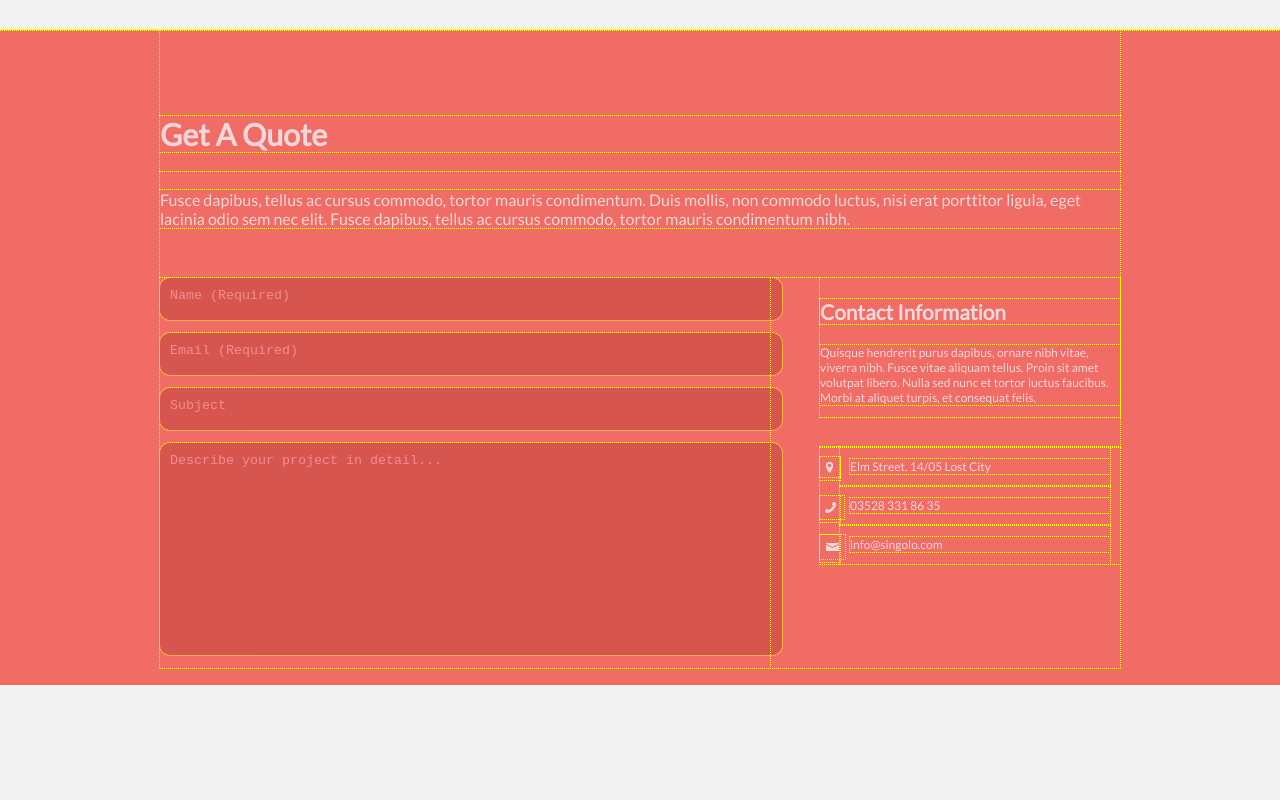
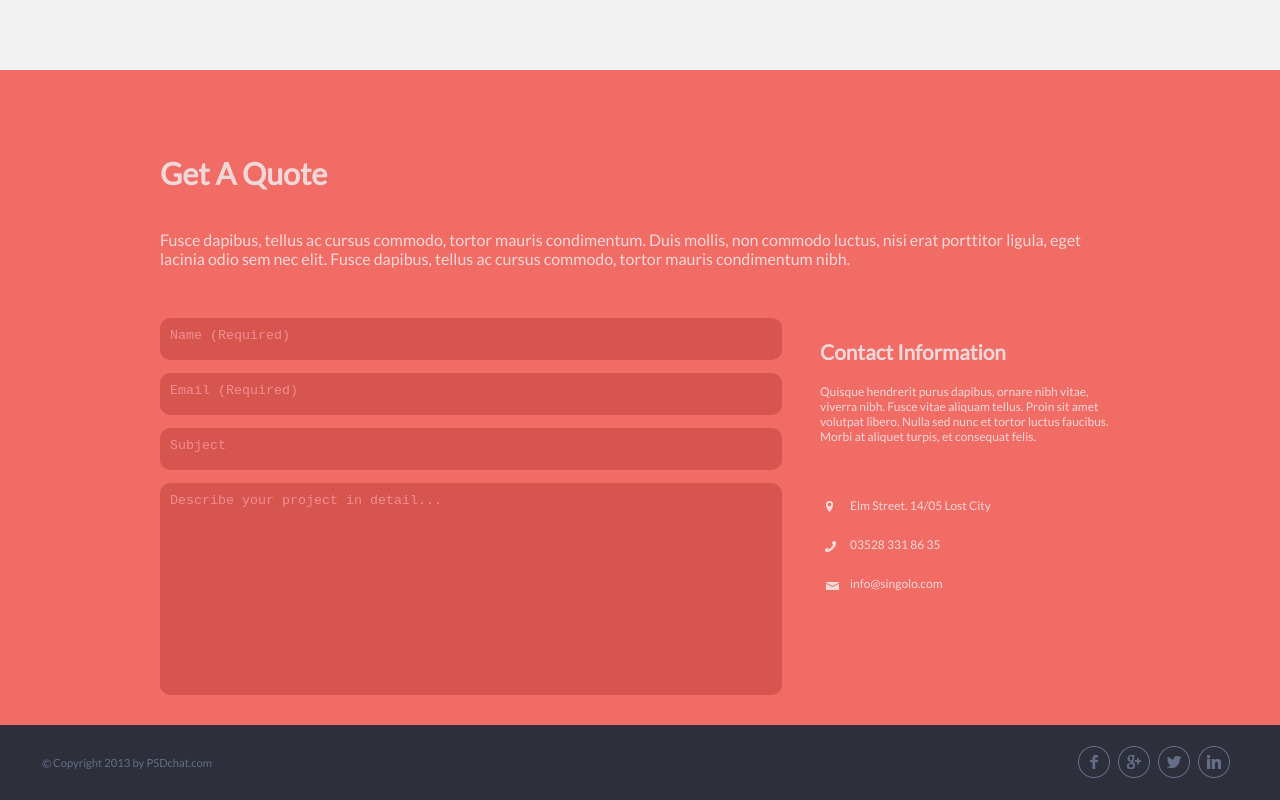
Before and after one commit to jordanbougen/Web, a plain HTML site: page index.html in a window 1280 px wide. Shown: the part 2898-3698 px from the top of the page. Before the commit the page ends 3583 px from the top, so only its background shows below. Drawn offline with Linux system fonts and the light colour scheme.

Commit message:
Completed Website

```diff
--- a/index.html
+++ b/index.html
@@ -383,7 +383,28 @@
 
         </div>
 
+      </div>
 
+    </div>
+
+  </div>
+
+  <div class="footer">
+
+    <div class="copyright">
+
+      <div class="cpyr_img">
+        <img src="img/copyright.png" alt="copyright" />
+      </div>
+
+      <div class="cpyr_info">
+        <p>Copyright 2013 by PSDchat.com</p>
+      </div>
+
+    </div>
+
+    <div class="social">
+      <img src="img/emoji.png" alt="socialmedia" />
     </div>
 
   </div>
--- a/styles.css
+++ b/styles.css
@@ -5,10 +5,6 @@ body {
   margin: 0;
   font-family: 'Lato', sans-serif;
 
-}
-
-* {
-  outline: 1px dotted yellow;
 }
 
 .header {
@@ -330,6 +326,7 @@ height: 735px;
   color: #666d89;
   font-size: 0.95rem;
   font-weight: bold;
+  margin-top: 60px;
 }
 
 .aboutus_info {
@@ -517,6 +514,36 @@ textarea:last-child {
   width: 260px;
 }
 
+.footer {
+  height: 75px;
+  background-color: #2d303a;
+}
+
+.copyright {
+  width: 200px;
+  height: 20px;
+  padding-left: 40px;
+  padding-top: 20px;
+  float: left;
+}
+
+.cpyr_img {
+  float: left;
+  margin-top: 9px;
+}
+
+.cpyr_info {
+  font-size: 0.7rem;
+  color: #666d89;
+  float: left;
+}
+
+.social {
+  width: 180px;
+  margin-top: 15px;
+  margin-right: 35px;
+  float: right;
+}
 
 
 
```
Also changed, not shown: img/copyright.png (added), img/emoji.png (added). Lines whose indentation alone changed are shown as unchanged.
